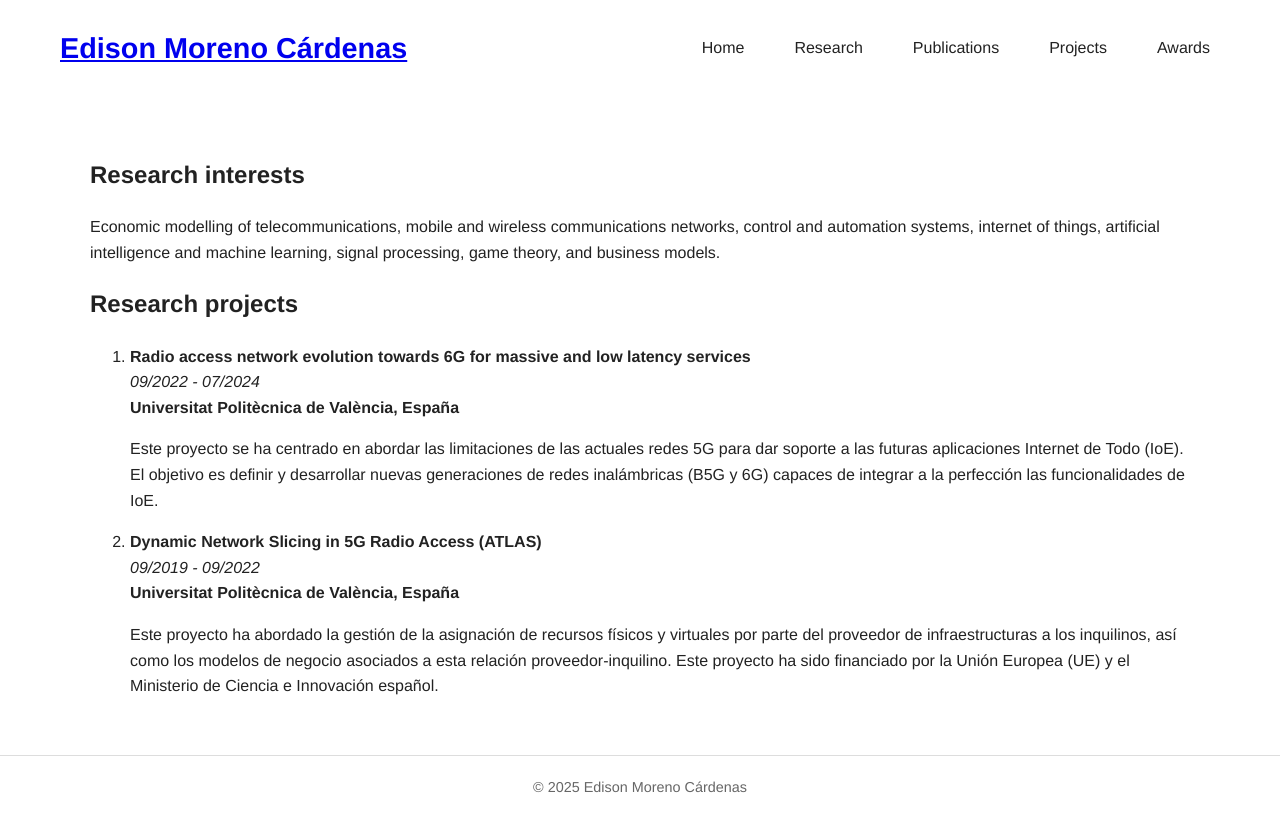
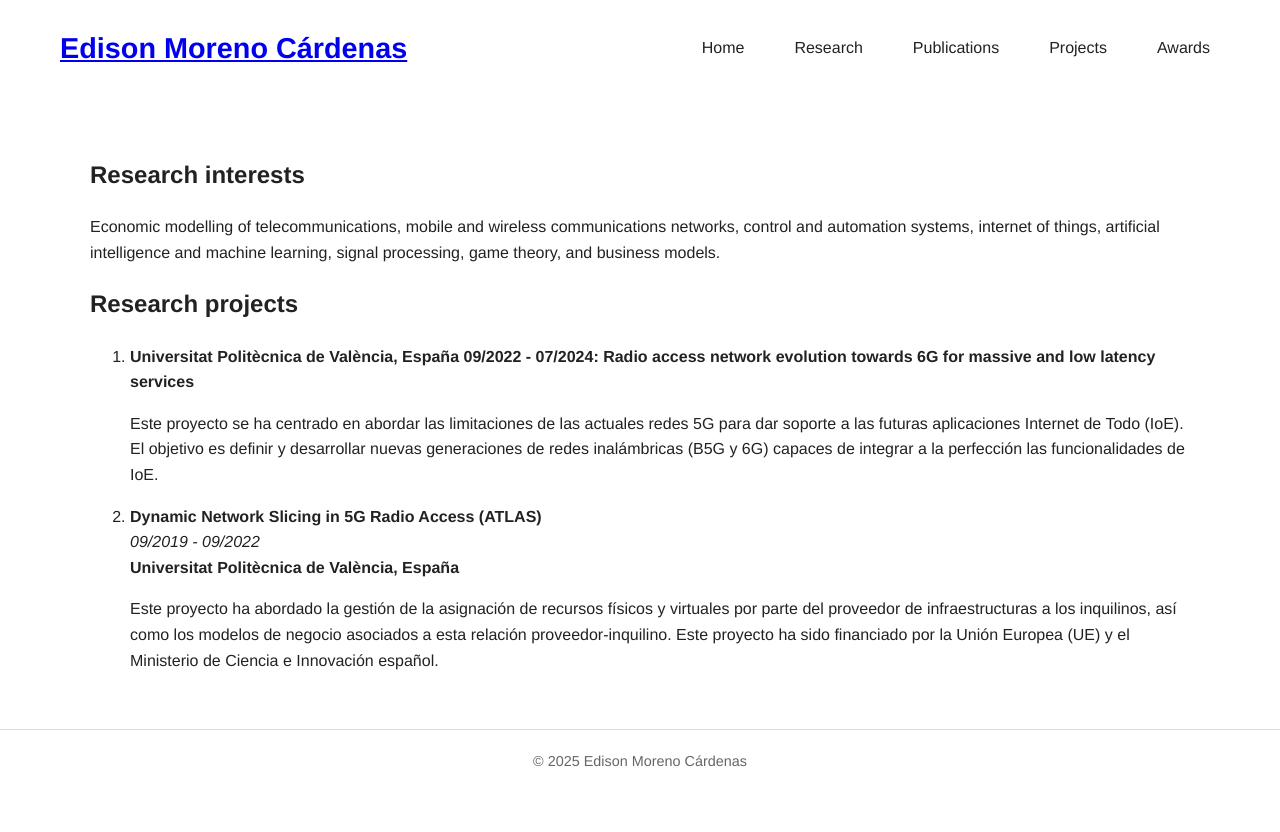
Before and after one commit to edisonmorenocardenas/edisonmorenocardenas.github.io, a Jekyll site: the page built from research.html, in a window 1280 px wide. Shown: the top 832 px of the page. Built offline with Jekyll 4.4.1, drawn with Linux system fonts in a browser that asks for light colours.

Commit message:
Actualizar contenido de

```diff
--- a/research.html
+++ b/research.html
@@ -15,9 +15,8 @@ title: "Projects"
   <ol class="projects-list">
     <!-- Proyecto 1 -->
     <li>
-      <strong>Radio access network evolution towards 6G for massive and low latency services</strong><br>
-      <em>09/2022 - 07/2024</em><br>
       <strong>Universitat Politècnica de València, España</strong>
+      <strong>09/2022 - 07/2024: Radio access network evolution towards 6G for massive and low latency services</strong>
       <p>
         Este proyecto se ha centrado en abordar las limitaciones de las actuales redes 5G para dar soporte a las futuras aplicaciones Internet de Todo (IoE).
         El objetivo es definir y desarrollar nuevas generaciones de redes inalámbricas (B5G y 6G) capaces de integrar a la perfección las funcionalidades de IoE.
```
